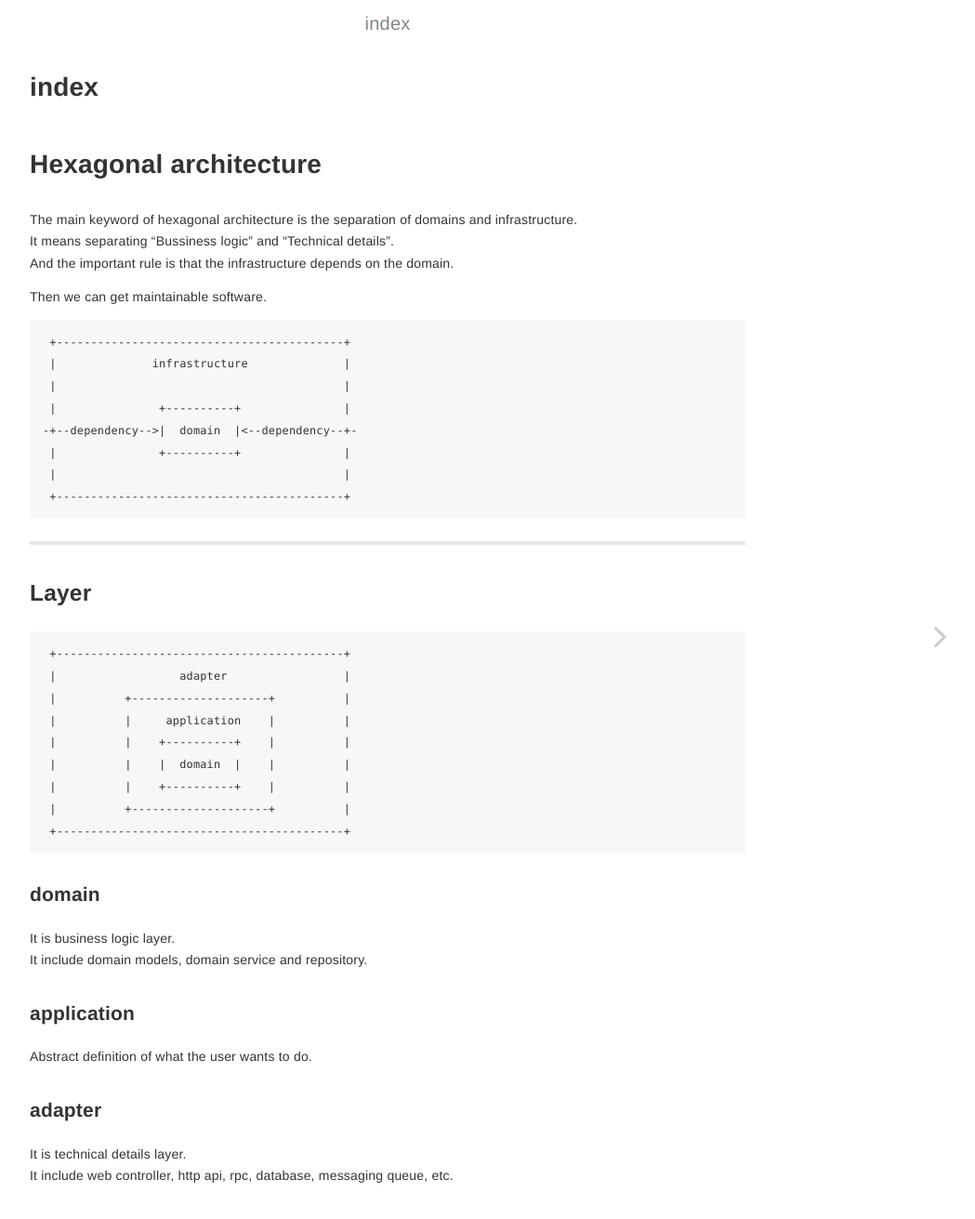
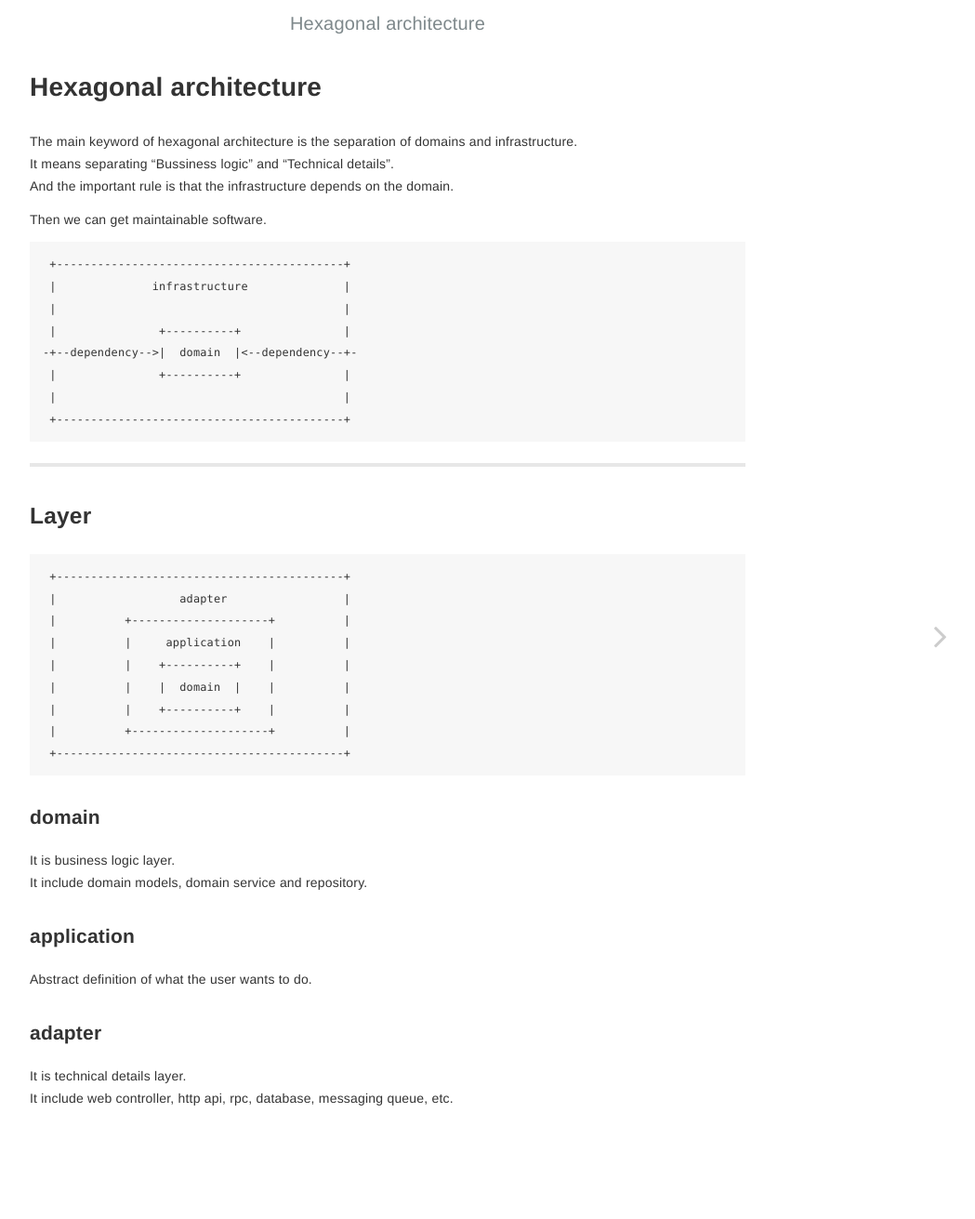
Before and after one commit to ByeongUkChoi/hexagonal-architecture-in-elixir, a Jekyll site: the page built from docs/index.md, in a window 1280 px wide. Shown: the top 1311 px of the page at 93% size, without its empty margins (223-1272 px from the left). Built offline with Jekyll 4.4.1, drawn with Linux system fonts in a browser that asks for light colours.

Commit message:
fix docs title

```diff
--- a/docs/index.md
+++ b/docs/index.md
@@ -1,9 +1,7 @@
 ---
-title: index
+title: Hexagonal architecture
 layout: home
 ---
-
-# Hexagonal architecture
 
 The main keyword of hexagonal architecture is the separation of domains and infrastructure.
 It means separating "Bussiness logic" and "Technical details".
```
